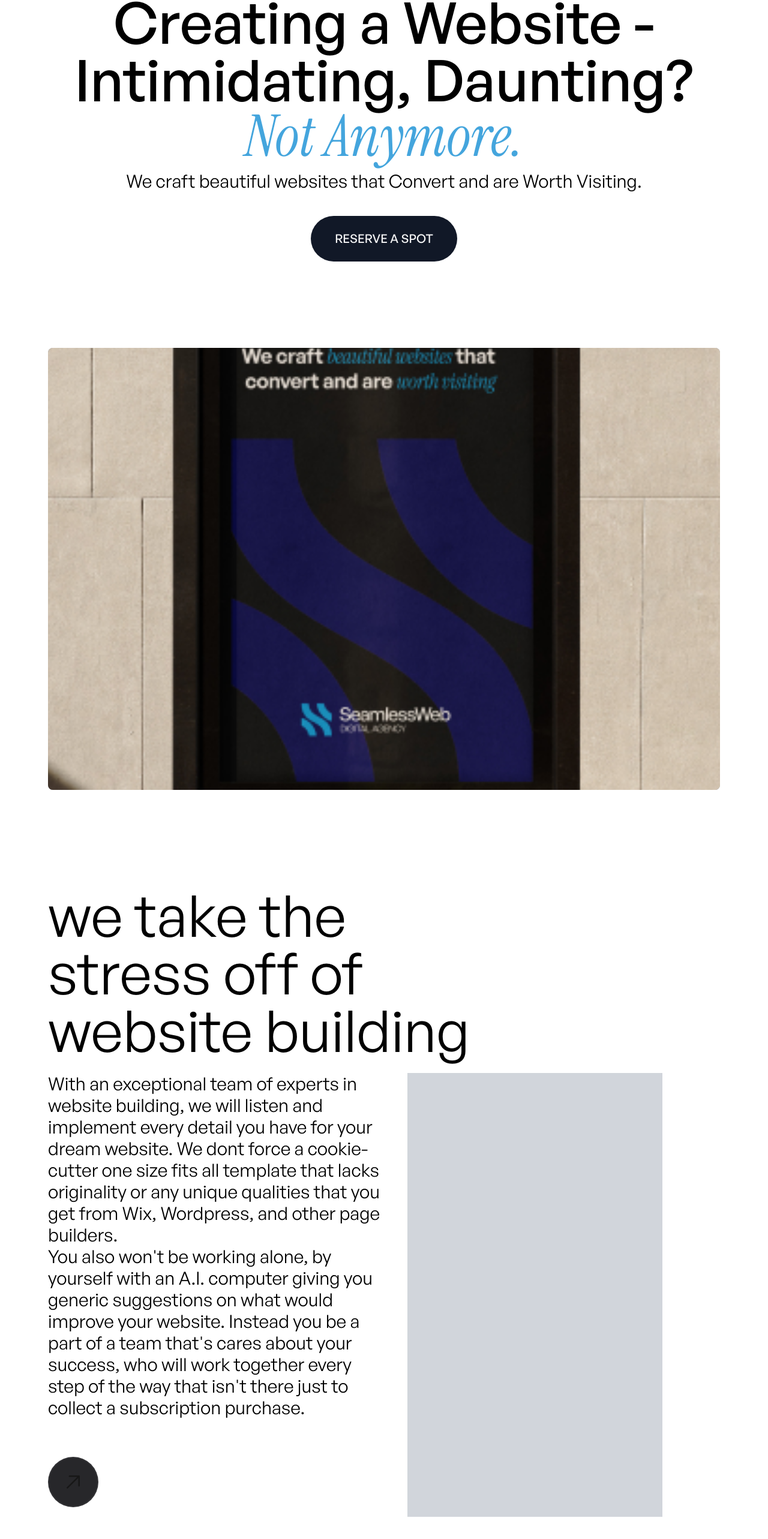
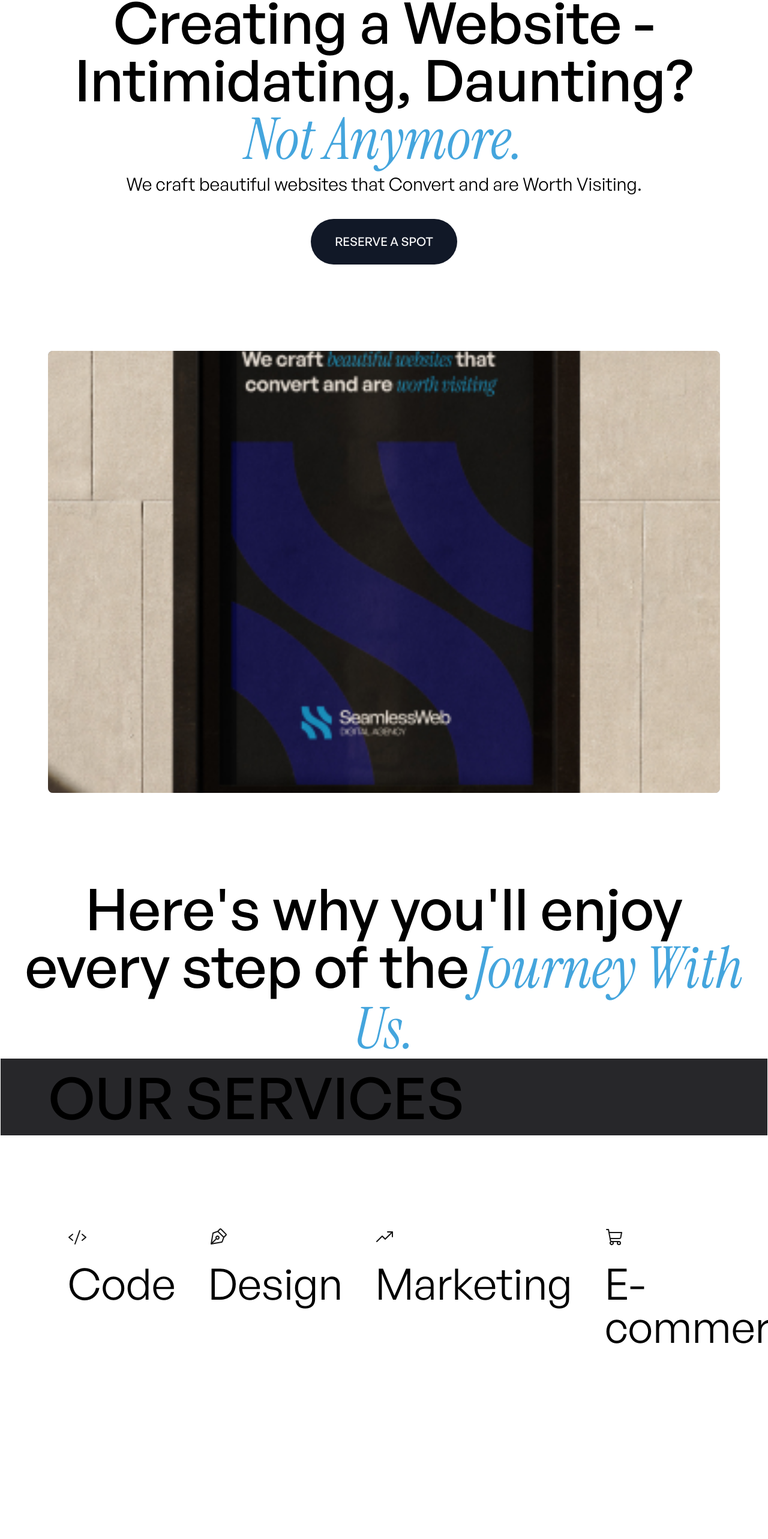
Before and after one commit to simonlearnscoding/sidebusiness-landing-page, a Next.js app: page / in a window 1280 px wide. Shown: the part 150-2716 px from the top of the page at 60% size. Built offline with nearby package versions, Linux system fonts and the light colour scheme.

Commit message:
moving some things to their own files

```diff
--- /dev/null
+++ b/src/app/components/Explanation.tsx
@@ -0,0 +1,43 @@
+import { ArrowRight } from "@phosphor-icons/react";
+export default function Explanation() {
+  return (
+    <div className="flex mx-4 lg:mx-20 min-h-screen  justify-center  flex-col mb-16 lg:mb-32">
+      <h2 className="flex  flex-col lg:w-8/12 mb-6 mt-4">
+        we take the stress off of website building
+      </h2>
+      <div className="flex">
+        <div className="flex gap-10 lg:gap-0  flex-1 flex-col">
+          <p className="flex  font-sans   ">
+            With an exceptional team of experts in website building, we will
+            listen and implement every detail you have for your dream website.
+            We dont force a cookie-cutter one size fits all template that lacks
+            originality or any unique qualities that you get from Wix,
+            Wordpress, and other page builders.
+          </p>
+          <div className="bg-gray-400 h-[297px] lg:hidden w-full"> </div>
+
+          <p className="flex  font-sans   flex-col">
+            You also won't be working alone, by yourself with an A.I. computer
+            giving you generic suggestions on what would improve your website.
+            Instead you be a part of a team that's cares about your success, who
+            will work together every step of the way that isn't there just to
+            collect a subscription purchase.
+          </p>
+          <div className="flex lg:gap-6 gap-1 lg:mt-16 mt-2 md:mt-6 mb-4 ">
+            <div className=" flex justify-center items-center bg-zinc-800 p-5 rounded-full border-solid border-white/5 border-[2px]">
+              <ArrowRight className="-rotate-45 lg:w-10 w-6 h-6 lg:h-10" />
+            </div>
+
+            <div className="font-sans lg:text-4xl  text-2xl md:text-3xl my-auto ml-4 text-white">
+              {" "}
+              LETS PUT YOUR BUSINESS ON THE MAP{" "}
+            </div>
+          </div>
+        </div>
+        <div className="justify-end items-center  hidden xl:flex flex-1  h-fill">
+          <div className="h-full w-[425px]  xl:mr-24 bg-gray-300"> </div>
+        </div>
+      </div>
+    </div>
+  );
+}
--- /dev/null
+++ b/src/app/components/Header.tsx
@@ -0,0 +1,13 @@
+export default function Header() {
+  return (
+    <div className="flex  text-center flex-col gap-4 lg:gap-2 h-fit mx-4 lg:mx-20 mt-24">
+      <h1 className="  ">
+        Creating a Website - Intimidating, Daunting?{" "}
+        <span className="span">Not Anymore.</span>
+      </h1>
+      <p className="flex  w-full md:text-3xl text-2xl font-sans   flex-col">
+        We craft beautiful websites that Convert and are Worth Visiting.
+      </p>
+    </div>
+  );
+}
--- a/src/app/page.tsx
+++ b/src/app/page.tsx
@@ -3,23 +3,14 @@ import Marquee from "react-fast-marquee";
 import Image from "next/image";
 import useScrollAndMousePosition from "@/hooks/useScrollAndMousePos";
 import Navbar from "./components/Navbar";
-import {
-  Code,
-  ArrowRight,
-  TrendUp,
-  PenNib,
-  ShoppingCart,
-} from "@phosphor-icons/react";
+import { Code, TrendUp, PenNib, ShoppingCart } from "@phosphor-icons/react";
+import Header from "./components/Header";
 
-// import ContactFormSection from "./modules/ContactForm";
-// import HeaderSection from "./modules/Header";
 import MobileCTA from "./components/MobileCTA";
-// import Comet from "./components/Comet";
-// import { useSectionObserver } from "@/hooks/useSectionObserver";
 import MeetTheTeam from "./modules/Team";
-import OurServicesSection from "./modules/OurServices";
-import LetsChat from "./modules/LetsChat";
-import ParallaxComponent from "./modules/OurServices/Parallax";
+// import OurServicesSection from "./modules/OurServices";
+// import LetsChat from "./modules/LetsChat";
+// import ParallaxComponent from "./modules/OurServices/Parallax";
 export default function Home() {
   useScrollAndMousePosition();
 
@@ -33,7 +24,7 @@ export default function Home() {
       <Header />
       <MobileCTA />
       <SubHeader />
-      <Explanation />
+      <WorkingWithUs />
       <Services />
       <BookAnAppointment />
       {/* <ParallaxComponent /> */}
@@ -88,21 +79,6 @@ function ContactUs() {
     </div>
   );
 }
-function Header() {
-  return (
-    <div className="flex  text-center flex-col gap-4 lg:gap-2 h-fit mx-4 lg:mx-20 mt-24">
-      <h1 className="flex font-medium flex-col">
-        Creating a Website - Intimidating, Daunting?{" "}
-        <span className="font-serife font-normal italic text-primary-500 ">
-          Not Anymore.
-        </span>
-      </h1>
-      <p className="flex  w-full md:text-3xl text-2xl font-sans   flex-col">
-        We craft beautiful websites that Convert and are Worth Visiting.
-      </p>
-    </div>
-  );
-}
 
 function SubHeader() {
   return (
@@ -119,46 +95,13 @@ function SubHeader() {
     </div>
   );
 }
-
-function Explanation() {
+function WorkingWithUs() {
   return (
-    <div className="flex mx-4 lg:mx-20 min-h-screen  justify-center  flex-col mb-16 lg:mb-32">
-      <h2 className="flex  flex-col lg:w-8/12 mb-6 mt-4">
-        we take the stress off of website building
-      </h2>
-      <div className="flex">
-        <div className="flex gap-10 lg:gap-0  flex-1 flex-col">
-          <p className="flex  font-sans   ">
-            With an exceptional team of experts in website building, we will
-            listen and implement every detail you have for your dream website.
-            We dont force a cookie-cutter one size fits all template that lacks
-            originality or any unique qualities that you get from Wix,
-            Wordpress, and other page builders.
-          </p>
-          <div className="bg-gray-400 h-[297px] lg:hidden w-full"> </div>
-
-          <p className="flex  font-sans   flex-col">
-            You also won't be working alone, by yourself with an A.I. computer
-            giving you generic suggestions on what would improve your website.
-            Instead you be a part of a team that's cares about your success, who
-            will work together every step of the way that isn't there just to
-            collect a subscription purchase.
-          </p>
-          <div className="flex lg:gap-6 gap-1 lg:mt-16 mt-2 md:mt-6 mb-4 ">
-            <div className=" flex justify-center items-center bg-zinc-800 p-5 rounded-full border-solid border-white/5 border-[2px]">
-              <ArrowRight className="-rotate-45 lg:w-10 w-6 h-6 lg:h-10" />
-            </div>
-
-            <div className="font-sans lg:text-4xl  text-2xl md:text-3xl my-auto ml-4 text-white">
-              {" "}
-              LETS PUT YOUR BUSINESS ON THE MAP{" "}
-            </div>
-          </div>
-        </div>
-        <div className="justify-end items-center  hidden xl:flex flex-1  h-fill">
-          <div className="h-full w-[425px]  xl:mr-24 bg-gray-300"> </div>
-        </div>
-      </div>
+    <div className="flex flex-col justify-center mx-4">
+      <h1 className=" text-center ">
+        Here's why you'll enjoy every step of the
+        <span className="pl-2 span">Journey With Us.</span>
+      </h1>
     </div>
   );
 }
```
